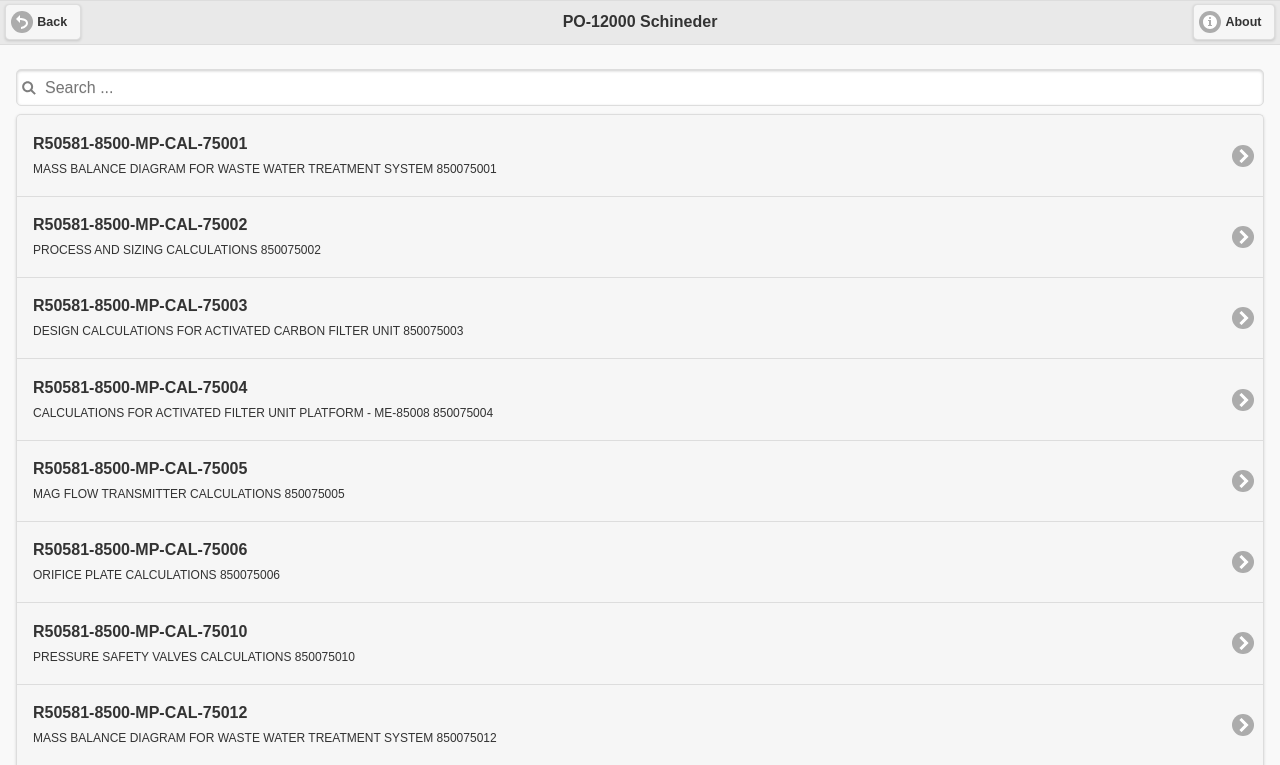
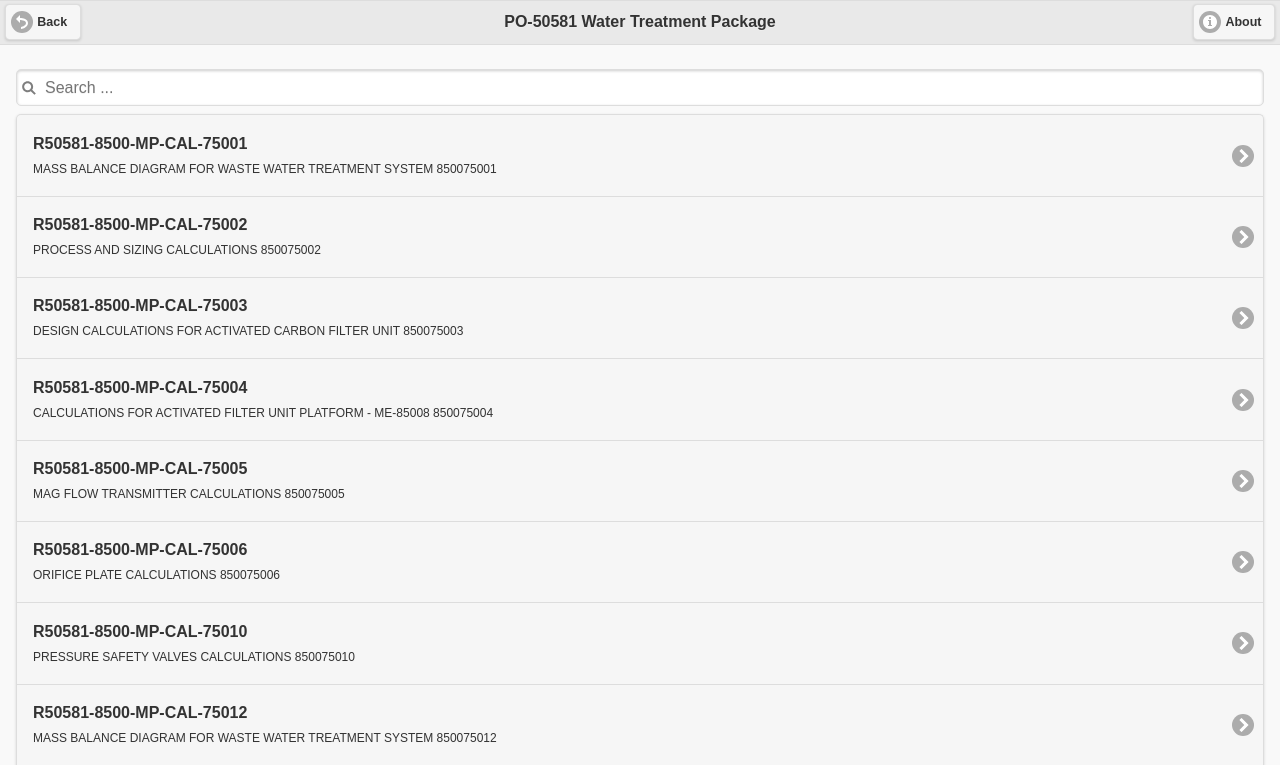
Before and after one commit to fat-otaku/MobileDrawingIndex, a plain HTML site: page po_50581.html in a window 1280 px wide. Shown: the top 765 px of the page. Drawn offline with Linux system fonts and the light colour scheme.

Commit message:
Add files via upload

```diff
--- a/po_50581.html
+++ b/po_50581.html
@@ -38,7 +38,7 @@
     <div data-role="page" id="page_main">
         <div data-role="header">
 			<a data-rel="back" class="ui-btn ui-shadow ui-corner-all ui-btn-icon-left ui-btn-left ui-icon-back">Back</a>
-            <h1>PO-12000 Schineder</h1>
+            <h1>PO-50581 Water Treatment Package</h1>
 			<a href="#page_about" class="ui-btn ui-shadow ui-corner-all ui-btn-icon-left ui-btn-right ui-icon-info">About</a>
 
 
```
